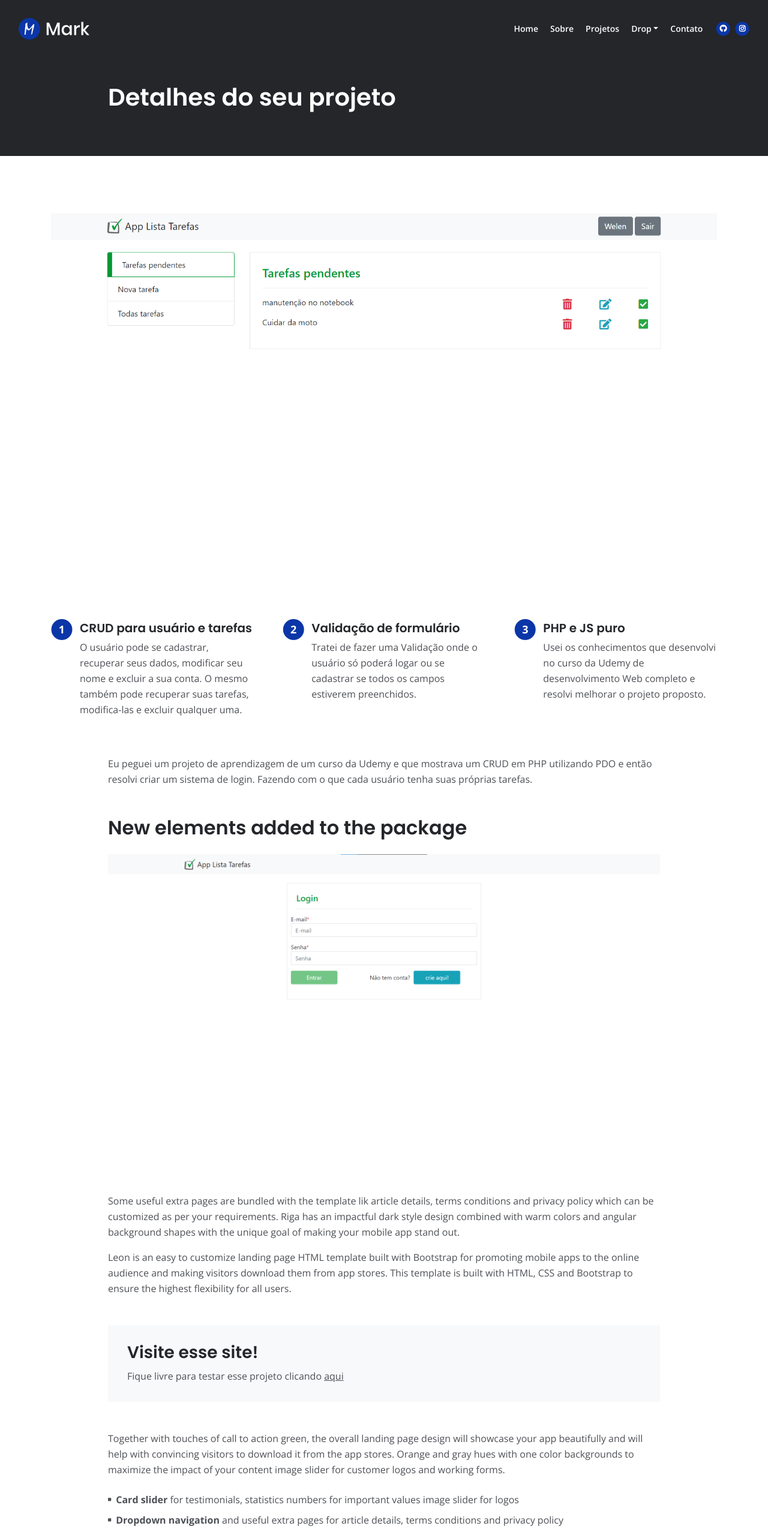
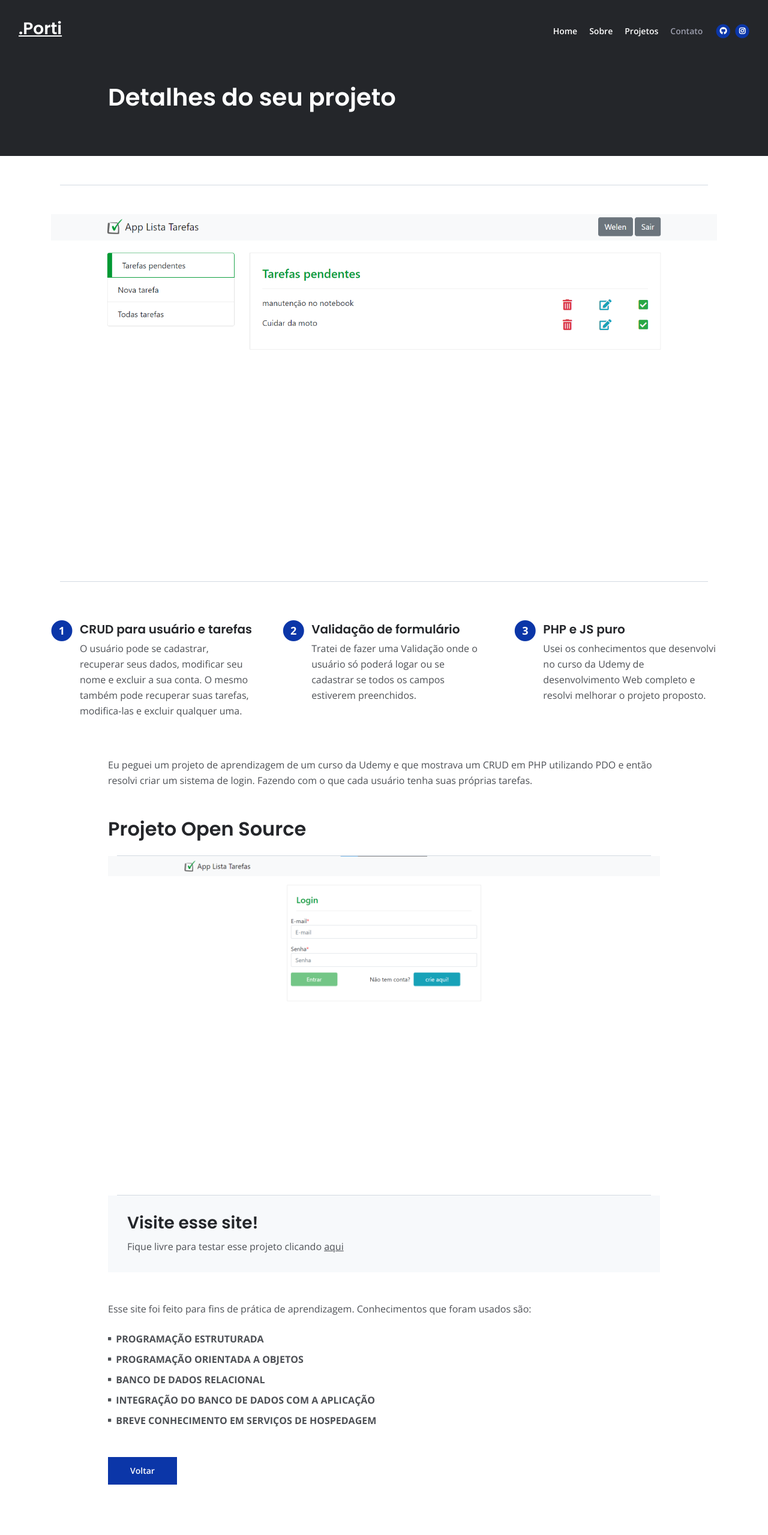
Before and after one commit to Welen1911/Projeto_iHC, a plain HTML site: page project.html in a window 1280 px wide. Shown: the top 2559 px of the page at 60% size. Drawn offline with nearby package versions, Linux system fonts and the light colour scheme.

Commit message:
pagina projetos "pronta"

```diff
--- a/project.html
+++ b/project.html
@@ -18,7 +18,7 @@
 	<meta name="twitter:card" content="summary_large_image"> <!-- to have large image post format in Twitter -->
 
     <!-- Webpage Title -->
-    <title>Project Details - Mark</title>
+    <title>.Porti</title>
 
     <!-- Styles -->
     <link rel="preconnect" href="https://fonts.gstatic.com">
@@ -27,8 +27,6 @@
     <link href="css/fontawesome-all.css" rel="stylesheet">
 	<link href="css/styles.css" rel="stylesheet">
 
-	<!-- Favicon  -->
-    <link rel="icon" href="images/favicon.png">
 </head>
 <body data-spy="scroll" data-target=".fixed-top">
 
@@ -37,7 +35,7 @@
         <div class="container">
 
             <!-- Image Logo -->
-            <a class="navbar-brand logo-image" href="index.html"><img src="images/logo.svg" alt="alternative"></a>
+            <a class="navbar-brand logo-image" href="index.html"><h3 class="text-decoration-none text-white">.Porti</h3></a>
 
             <!-- Text Logo - Use this if you don't have a graphic logo -->
             <!-- <a class="navbar-brand logo-text page-scroll" href="index.html">Mark</a> -->
@@ -49,23 +47,16 @@
             <div class="navbar-collapse offcanvas-collapse" id="navbarsExampleDefault">
                 <ul class="navbar-nav ml-auto">
                     <li class="nav-item">
-                        <a class="nav-link page-scroll" href="index.html#header">Home <span class="sr-only">(current)</span></a>
+                        <a class="nav-link page-scroll" href="#header">Home <span class="sr-only">(current)</span></a>
                     </li>
                     <li class="nav-item">
-                        <a class="nav-link page-scroll" href="index.html#about">Sobre</a>
+                        <a class="nav-link page-scroll" href="#about">Sobre</a>
                     </li>
                     <li class="nav-item">
-                        <a class="nav-link page-scroll" href="index.html#services">Projetos</a>
-                    </li>
-                    <li class="nav-item dropdown">
-                        <a class="nav-link dropdown-toggle" href="#" id="dropdown01" data-toggle="dropdown" aria-haspopup="true" aria-expanded="false">Drop</a>
-                        <div class="dropdown-menu" aria-labelledby="dropdown01">
-                            <a class="dropdown-item page-scroll" href="project.html">Project Details</a>
-                            <div class="dropdown-divider"></div>
-                        </div>
+                        <a class="nav-link page-scroll" href="#services">Projetos</a>
                     </li>
                     <li class="nav-item">
-                        <a class="nav-link page-scroll" href="index.html#contact">Contato</a>
+                        <a class="nav-link page-scroll" href="#contato">Contato</a>
                     </li>
                 </ul>
                 <span class="nav-item social-icons">
@@ -106,7 +97,25 @@
         <div class="container">
             <div class="row">
                 <div class="col-lg-12">
+                      <!-- Section Divider -->
+    <div class="container">
+        <div class="row">
+            <div class="col-lg-12">
+                <hr class="section-divider">
+            </div> <!-- end of col -->
+        </div> <!-- end of row -->
+    </div> <!-- end of container -->
+    <!-- end of section divider -->
                     <img class="img-fluid mt-5 mb-3" src="images/App_Lista_Tarefas.png" alt="alternative">
+                      <!-- Section Divider -->
+    <div class="container">
+        <div class="row">
+            <div class="col-lg-12">
+                <hr class="section-divider">
+            </div> <!-- end of col -->
+        </div> <!-- end of row -->
+    </div> <!-- end of container -->
+    <!-- end of section divider -->
                 </div> <!-- end of col -->
             </div> <!-- end of row -->
         </div> <!-- end of container -->
@@ -184,39 +193,55 @@
                 <div class="col-xl-10 offset-xl-1">
                     <p class="mb-5">Eu peguei um projeto de aprendizagem de um curso da Udemy e que mostrava um CRUD em PHP utilizando PDO e então resolvi criar um sistema de login. Fazendo com o que cada usuário tenha suas próprias tarefas.</p>
 
-                    <h2 class="mb-4">New elements added to the package</h2>
+                    <h2 class="mb-4">Projeto Open Source</h2>
+                      <!-- Section Divider -->
+    <div class="container">
+        <div class="row">
+            <div class="col-lg-12">
+                <hr class="section-divider">
+            </div> <!-- end of col -->
+        </div> <!-- end of row -->
+    </div> <!-- end of container -->
+    <!-- end of section divider -->
                     <img class="img-fluid mb-5" src="images/App_lista_tarefas_login.png" alt="alternative">
-                    <p>Some useful extra pages are bundled with the template lik article details, terms conditions and privacy policy which can be customized as per your requirements. Riga has an impactful dark style design combined with warm colors and angular background shapes with the unique goal of making your mobile app stand out.</p>
-                    <p class="mb-5">Leon is an easy to customize landing page HTML template built with Bootstrap for promoting mobile apps to the online audience and making visitors download them from app stores. This template is built with HTML, CSS and Bootstrap to ensure the highest flexibility for all users.</p>
+                      <!-- Section Divider -->
+    <div class="container">
+        <div class="row">
+            <div class="col-lg-12">
+                <hr class="section-divider">
+            </div> <!-- end of col -->
+        </div> <!-- end of row -->
+    </div> <!-- end of container -->
+    <!-- end of section divider -->
                     <div class="text-box mb-5">
                         <h3>Visite esse site!</h3>
                         <p>Fique livre para testar esse projeto clicando <a href="http:apptarefaswelen.rf.gd">aqui</a></p>
                     </div> <!-- end of text-box -->
-                    <p class="mb-4">Together with touches of call to action green, the overall landing page design will showcase your app beautifully and will help with convincing visitors to download it from the app stores. Orange and gray hues with one color backgrounds to maximize the impact of your content image slider for customer logos and working forms.</p>
+                    <p class="mb-4">Esse site foi feito para fins de prática de aprendizagem. Conhecimentos que foram usados são:</p>
                     <ul class="list-unstyled li-space-lg mb-5">
                         <li class="media">
                             <i class="fas fa-square"></i>
-                            <div class="media-body"><strong>Card slider</strong> for testimonials, statistics numbers for important values image slider for logos</div>
+                            <div class="media-body"><strong>PROGRAMAÇÃO ESTRUTURADA</strong></div>
                         </li>
                         <li class="media">
                             <i class="fas fa-square"></i>
-                            <div class="media-body"><strong>Dropdown navigation</strong> and useful extra pages for article details, terms conditions and privacy policy</div>
+                            <div class="media-body"><strong>PROGRAMAÇÃO ORIENTADA A OBJETOS</strong></div>
                         </li>
                         <li class="media">
                             <i class="fas fa-square"></i>
-                            <div class="media-body"><strong>Clean light design</strong> mixing purple, orange and gray hues with one color backgrounds to maximize</div>
+                            <div class="media-body"><strong>BANCO DE DADOS RELACIONAL</strong></div>
                         </li>
                         <li class="media">
                             <i class="fas fa-square"></i>
-                            <div class="media-body"><strong>Together with</strong> touches of call to action green, the overall landing page design will showcase your app</div>
+                            <div class="media-body"><strong>INTEGRAÇÃO DO BANCO DE DADOS COM A APLICAÇÃO</strong></div>
                         </li>
                         <li class="media">
                             <i class="fas fa-square"></i>
-                            <div class="media-body"><strong>This template</strong> is built with HTML, CSS and Bootstrap to ensure the highest flexibility for all users</div>
+                            <div class="media-body"><strong>BREVE CONHECIMENTO EM SERVIÇOS DE HOSPEDAGEM</strong></div>
                         </li>
                     </ul>
 
-                    <a class="btn-solid-reg mb-5" href="index.html">Back</a>
+                    <a class="btn-solid-reg mb-5" href="index.html">Voltar</a>
                 </div> <!-- end of col -->
             </div> <!-- end of row -->
         </div> <!-- end of container -->
@@ -224,40 +249,29 @@
     <!-- end of basic -->
 
 
-    <!-- Footer -->
-    <div class="footer bg-gray">
+    <div id="contato" class="footer bg-gray-footer">
         <div class="container">
             <div class="row">
                 <div class="col-lg-12">
+                    <h2 class="text-white">Contato</h2>
+                    <br>
                     <div class="social-container">
                         <span class="fa-stack">
                             <a href="#your-link">
                                 <i class="fas fa-circle fa-stack-2x"></i>
-                                <i class="fab fa-facebook-f fa-stack-1x"></i>
+                                <i class="fab fa-github fa-stack-1x"></i>
                             </a>
                         </span>
                         <span class="fa-stack">
                             <a href="#your-link">
                                 <i class="fas fa-circle fa-stack-2x"></i>
-                                <i class="fab fa-twitter fa-stack-1x"></i>
-                            </a>
-                        </span>
-                        <span class="fa-stack">
-                            <a href="#your-link">
-                                <i class="fas fa-circle fa-stack-2x"></i>
-                                <i class="fab fa-pinterest-p fa-stack-1x"></i>
+                                <i class="fab fa-linkedin fa-stack-1x"></i>
                             </a>
                         </span>
                         <span class="fa-stack">
                             <a href="#your-link">
                                 <i class="fas fa-circle fa-stack-2x"></i>
                                 <i class="fab fa-instagram fa-stack-1x"></i>
-                            </a>
-                        </span>
-                        <span class="fa-stack">
-                            <a href="#your-link">
-                                <i class="fas fa-circle fa-stack-2x"></i>
-                                <i class="fab fa-youtube fa-stack-1x"></i>
                             </a>
                         </span>
                     </div> <!-- end of social-container -->
@@ -269,15 +283,14 @@
 
 
     <!-- Copyright -->
-    <div class="copyright bg-gray">
+    <div class="copyright bg-gray-copy">
         <div class="container">
             <div class="row">
                 <div class="col-lg-12">
-                    <p class="p-small">Copyright © <a class="no-line" href="#your-link">Your name</a></p>
+                    <p class="p-small">E-mail: <a class="no-line" href="#your-link">welenalmeida2210@gmail.com</a></p>
                 </div> <!-- end of col -->
             </div> <!-- enf of row -->
         </div> <!-- end of container -->
-
 
         <div class="container">
             <div class="row">
@@ -286,8 +299,11 @@
                 </div> <!-- end of col -->
             </div> <!-- enf of row -->
         </div> <!-- end of container -->
+
     </div> <!-- end of copyright -->
     <!-- end of copyright -->
+
+
 
 
     <!-- Scripts -->
```
Also changed, not shown: index.html (+39 -4 lines).
